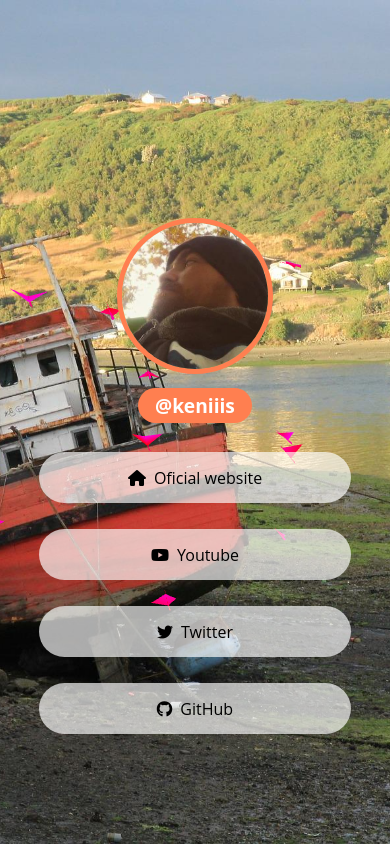
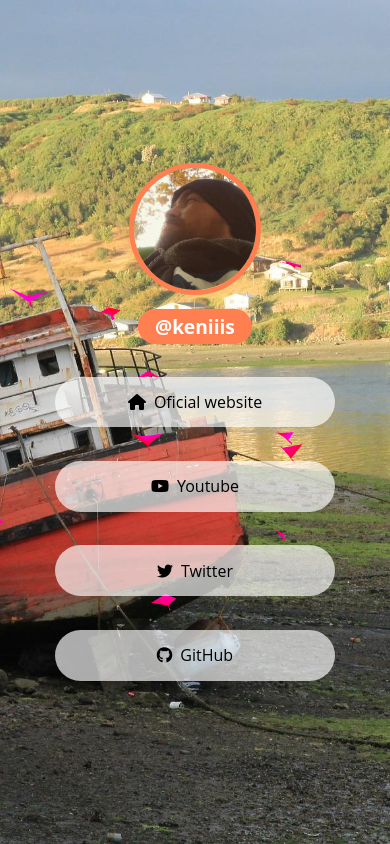
Before and after one commit to keniiis/linkiii, a plain HTML site: page index.html in a window 390 px wide. Drawn offline with nearby package versions, Linux system fonts and the light colour scheme; animation ran at ten frames a second.

Commit message:
medida minima

```diff
--- a/index.html
+++ b/index.html
@@ -45,7 +45,7 @@
   </head>
   <body>
     <div id="vanta"></div>
-    <main class="animated">
+    <main class="animated main">
         <header>
             <div class="image">
               <img class="image__img" src="assets/images/mi-cara.jpg" alt="" />
--- a/style.css
+++ b/style.css
@@ -134,11 +134,18 @@ main.animated {
         font-size: 1.2em;
     }
     .lista{
-        height: 70%;
+        width: 90%;
         flex-direction: column;
         margin-top: 1em;
     }
     .elemento{
         width: 80%;
     }
+    .main{
+        display: flex;
+        justify-content: center;
+        align-items: center;
+        flex-direction: column;
+        height: 80vh;
+    }
 }
```
